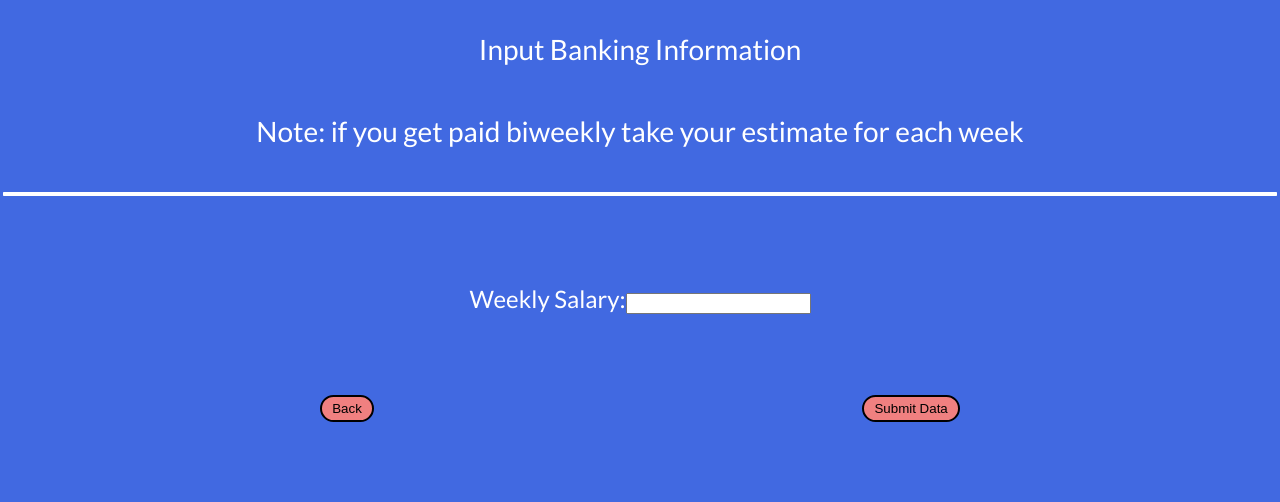
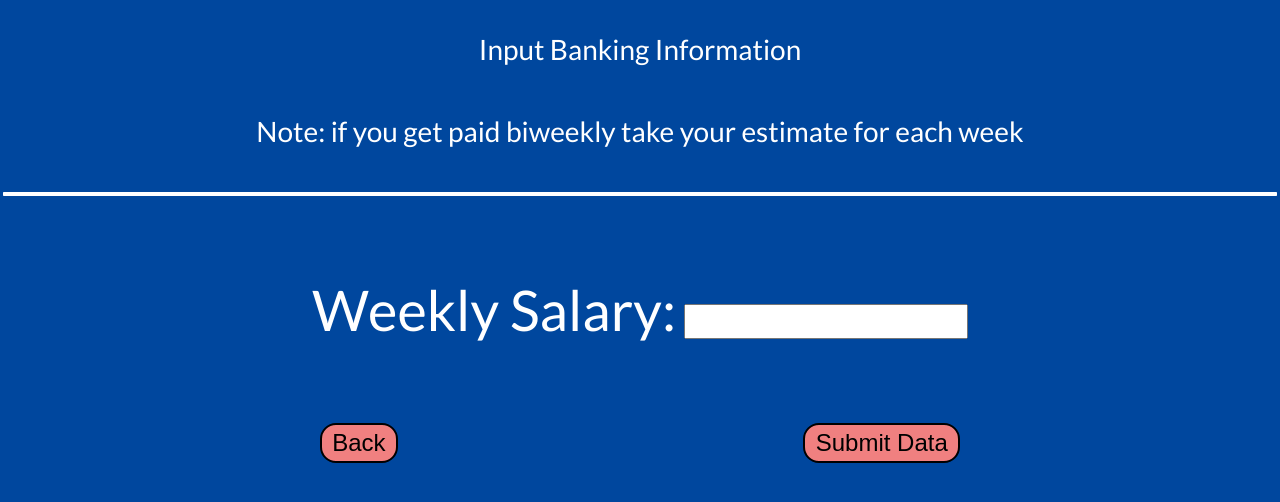
Before and after one commit to c-schutz/UFPlanner1, a React (Vite) app in the folder frontend/: page /Budget/Banking in a window 1280 px wide. Shown: the top 502 px of the page. Built offline with nearby package versions, Linux system fonts and the light colour scheme; the HTML template or start-up script is replaced by a standard one.

Commit message:
made some stuff look better

```diff
--- a/frontend/src/about/textstyle.css
+++ b/frontend/src/about/textstyle.css
@@ -3,7 +3,7 @@ html, body {
     padding: 0;
     width: 100%;
     height: 100%;
-    background-color: royalblue;
+    background-color: #00479e;
     color: white;
 }
 
--- a/frontend/src/budget/Allocation.jsx
+++ b/frontend/src/budget/Allocation.jsx
@@ -397,7 +397,7 @@ function Allocation() {
                     <form onSubmit={checkInputs} className='form'>
                         {categories.map((category) => (
                             <div key={category.id}>
-                                <label className='lStyle'>
+                                <label className='lstyleb'>
                                     {category.name}:
                                     <input
                                         type="number"
@@ -428,6 +428,7 @@ function Allocation() {
                 </div>
                 <div className={suggest ? 'suggest' : 'remove'}><p>{suggestion}</p></div>
             </div>
+            {loading && <div className="loadingOverlay"></div>}
             <div className='loading'>
                 {loading && (<object className='loadingCircles' type="image/svg+xml" data="/circleloadingsm.svg">Your browser does not support SVG</object>)}
             </div>
--- a/frontend/src/budget/Banking.jsx
+++ b/frontend/src/budget/Banking.jsx
@@ -71,7 +71,7 @@ function Banking() {
                 <form onSubmit={checkInputs} className='form'>
                     {categories.map((category) => (
                         <div key={category.id}>
-                            <label className='lStyle'>
+                            <label className='lstyleb'>
                                 {category.name}:
                                 <input
                                     type="number"
--- a/frontend/src/budget/Questionnaire.jsx
+++ b/frontend/src/budget/Questionnaire.jsx
@@ -47,6 +47,7 @@ function Questionnaire() {
 
     const backClick = () => {
         sessionStorage.removeItem('currentqdata');
+        sessionStorage.removeItem('currentbdata');
         navigate('/Budget');
     }
 
--- a/frontend/src/budget/bankingstyles.css
+++ b/frontend/src/budget/bankingstyles.css
@@ -23,7 +23,6 @@
     align-items: center;
     gap: 10vh;
     font-family: "Lato", serif;
-    font-size: xx-large;
 }
 
 .loadingCircles {
@@ -43,9 +42,11 @@
 }
 
 .loading {
-    display: flex;
-    justify-content: right;
-    margin-right: 23.5vw;
+    position: absolute;
+    top: 50%;
+    left: 50%;
+    transform: translate(-50%, -50%);
+    z-index: 1000;
 }
 
 .suggestions {
@@ -54,14 +55,39 @@
     gap: 5vw;
 }
 
-.suggest{
+.suggest {
     margin-top: 7vh;
     width: 30vw;
+
 }
 
-.remove{
+.remove {
     position: absolute;
     display: hidden;
 }
 
+.lstyleb {
+    font-family: "Lato", serif;
+    font-size: 3.5rem;
+}
+
+input{
+    font-family: "Lato", serif;
+    font-size: 1.5rem;
+    margin-left: 1vh;
+}
+
+.loadingOverlay {
+    position: fixed;
+    top: 0;
+    left: 0;
+    height: 100vh;
+    width: 100vw;
+    background-color: rgba(0, 0, 0, 0.5); /* dim background */
+    z-index: 999; /* lower than the spinner (1000) */
+    animation: fadeIn 0.3s ease-out forwards;
+    backdrop-filter: blur(2px); /* optional blur for style */
+    pointer-events: all;
+}
+
 /* buttons, c, buttonContainer taken from questionnaire */
--- a/frontend/src/budget/qstyles.css
+++ b/frontend/src/budget/qstyles.css
@@ -45,6 +45,7 @@ body {
   padding-left: .8vw;
   padding-top: .5vh;
   padding-bottom: .5vh;
+  font-size: x-large;
 }
 
 .buttons:hover{
--- a/frontend/src/components/nbstyles.css
+++ b/frontend/src/components/nbstyles.css
@@ -7,11 +7,10 @@ body {
 }
 
 nav {
-    width: 100%;
-    margin: 0;
+    margin: 1vh;
     position: sticky;
     top: 0px;
-    background-color: orange;
+    background-color: #FF7F22;
     border-radius: 1vh;
     z-index: 1000;
 }
@@ -21,7 +20,6 @@ nav {
     flex-direction: row;
     justify-content: space-between;
     margin-top: 0;
-
 }
 
 li {
```
